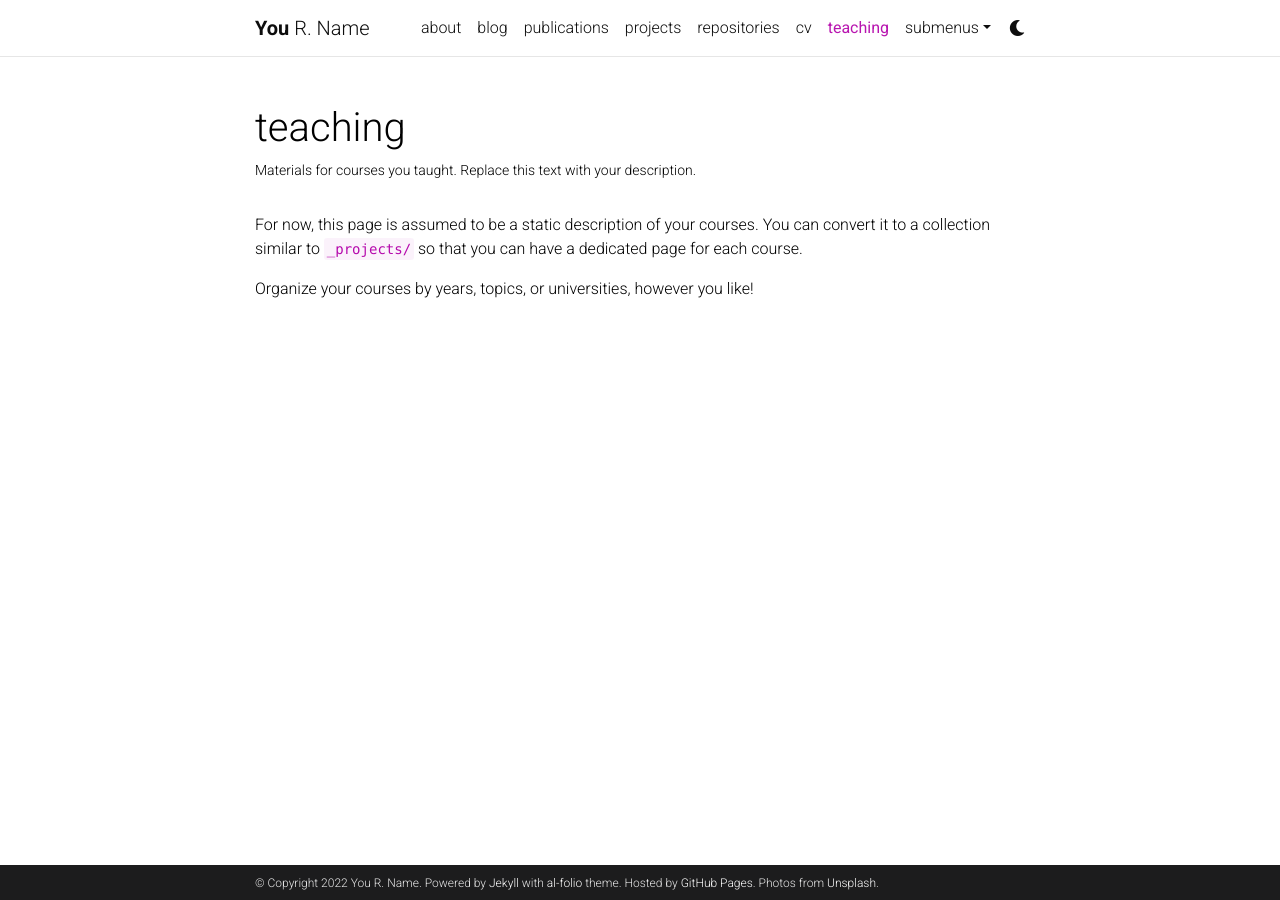
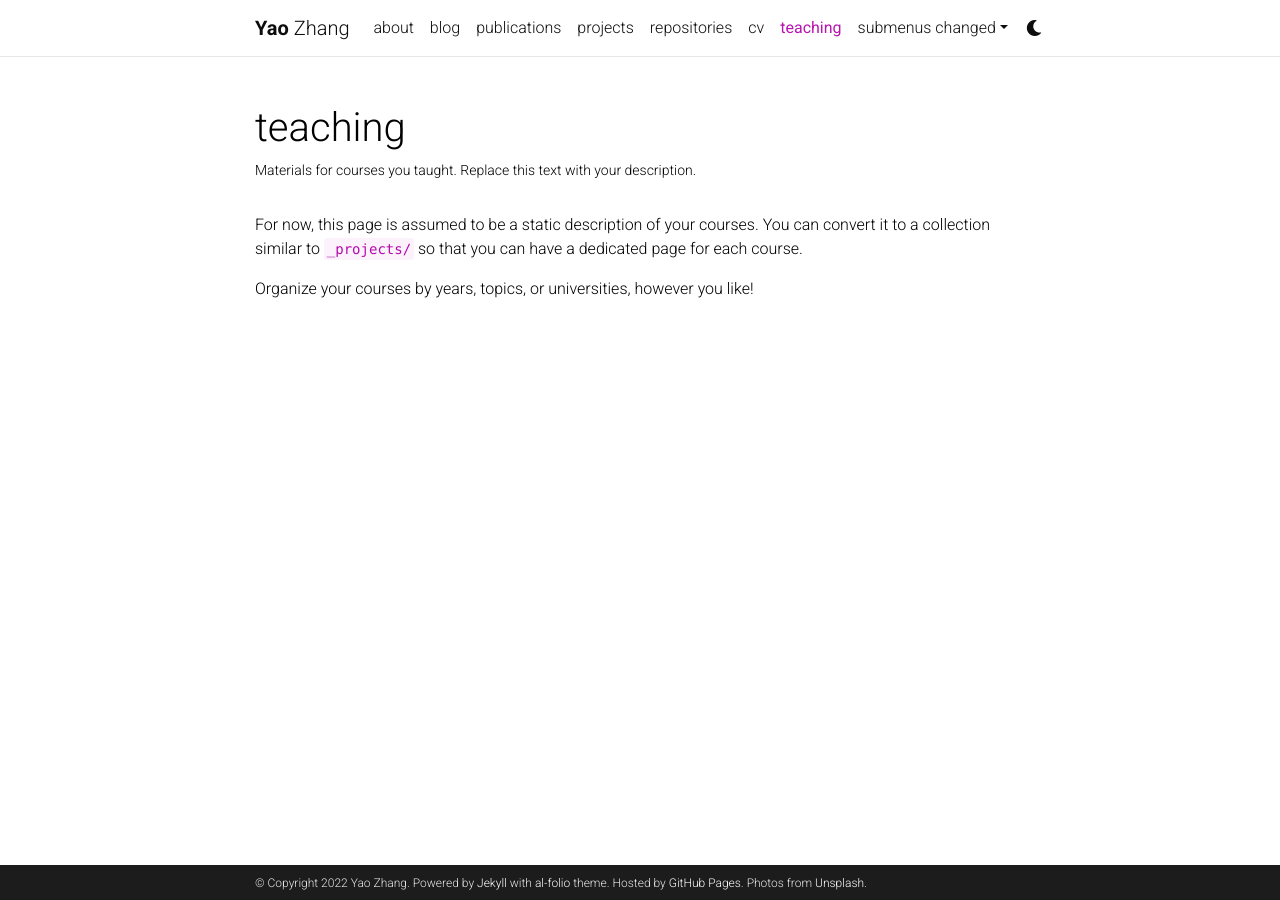
Before and after one commit to yaozhang24/yaozhang.github.io, a Jekyll site: the page built from _pages/teaching.md, in a window 1280 px wide. Built offline with Jekyll 4.4.1, drawn with Linux system fonts in a browser that asks for light colours; comment, search, counter and statistics services are not loaded; a style sheet for code colours, icons or effects is not loaded.

Commit message:
update
updated changes to the environment

```diff
--- a/Gemfile
+++ b/Gemfile
@@ -1,5 +1,6 @@
 source 'https://rubygems.org'
 group :jekyll_plugins do
+    gem 'wdm', '>= 0.1.0'
     gem 'jekyll'
     gem 'jekyll-archives'
     gem 'jekyll-diagrams'
--- a/_config.yml
+++ b/_config.yml
@@ -3,10 +3,10 @@
 # -----------------------------------------------------------------------------
 
 title: blank # the website title (if blank, full name will be used instead)
-first_name: You
-middle_name: R.
-last_name: Name
-email: you@example.com
+first_name: Yao
+middle_name:
+last_name: Zhang
+email: zhangyao@stanford.edu
 description: > # the ">" symbol means to ignore newlines until "footer_text:"
   A simple, whitespace theme for academics. Based on [*folio](https://github.com/bogoli/-folio) design.
 footer_text: >
@@ -18,8 +18,8 @@
 lang: en # the language of your site (for example: en, fr, cn, ru, etc.)
 icon: ⚛️  # the emoji used as the favicon (alternatively, provide image name in /assets/img/)
 
-url: https://alshedivat.github.io # the base hostname & protocol for your site
-baseurl: /al-folio # the subpath of your site, e.g. /blog/
+url: https://yaozhang.github.io # the base hostname & protocol for your site
+baseurl: # the subpath of your site, e.g. /blog/
 last_updated: false # set to true if you want to display last updated in the footer
 impressum_path:  # set to path to include impressum link in the footer, use the same path as permalink in a page, helps to conform with EU GDPR
 
@@ -266,7 +266,7 @@
 # -----------------------------------------------------------------------------
 
 imagemagick:
-  enabled: true # enables responsive images for your site (recomended, see https://github.com/alshedivat/al-folio/issues/537)
+  enabled: false # enables responsive images for your site (recomended, see https://github.com/alshedivat/al-folio/issues/537)
   widths:
     - 480
     - 800
```
Also changed, not shown: _pages/about.md (+1 -1 lines), _pages/dropdown.md (+1 -1 lines).
